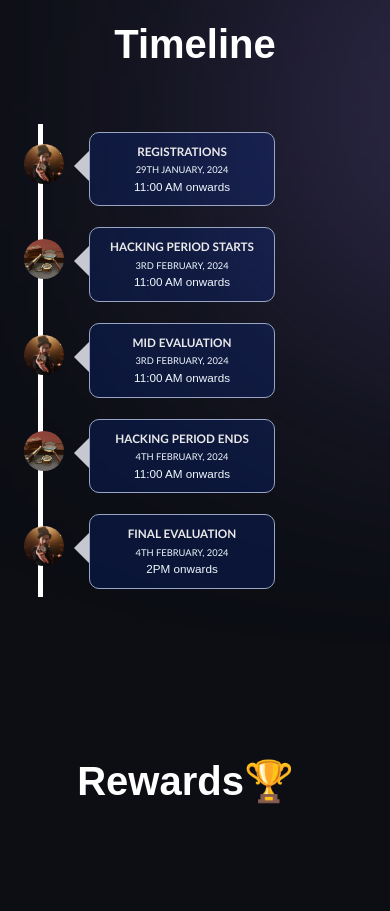
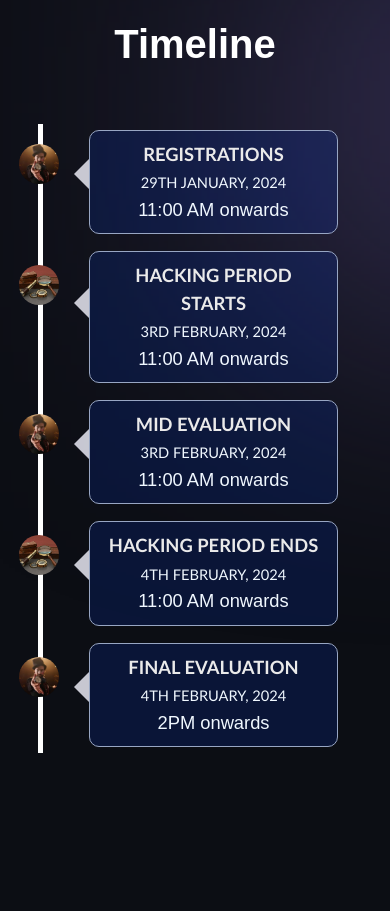
Before and after one commit to goelraghav002/hackstreet24, a Next.js app: page / in a window 390 px wide. Shown: the part 2580-3491 px from the top of the page. Built offline with nearby package versions, Linux system fonts and the light colour scheme; a web font is replaced by a local one.

Commit message:
width of timeline increased

```diff
--- a/sections/timeline.css
+++ b/sections/timeline.css
@@ -193,8 +193,8 @@ small{
         left:31px;
     }
     .container{
-        width:53%;
-        padding:8px 5px;
+        width:70%;
+        padding:6px 5px;
     }
     .left{
         left:20%;
@@ -203,7 +203,7 @@ small{
         left:20%;
     }
     .text-box{
-        font-size:3vmin;
+        font-size:4.7vmin;
     }
     .container img{
         height:40px;
@@ -211,7 +211,7 @@ small{
         z-index:10;
         position: absolute;
         top:20px;
-        left:-60px;
+        left:-65px;
     }
     .left-arrow{
         height:0;
```
